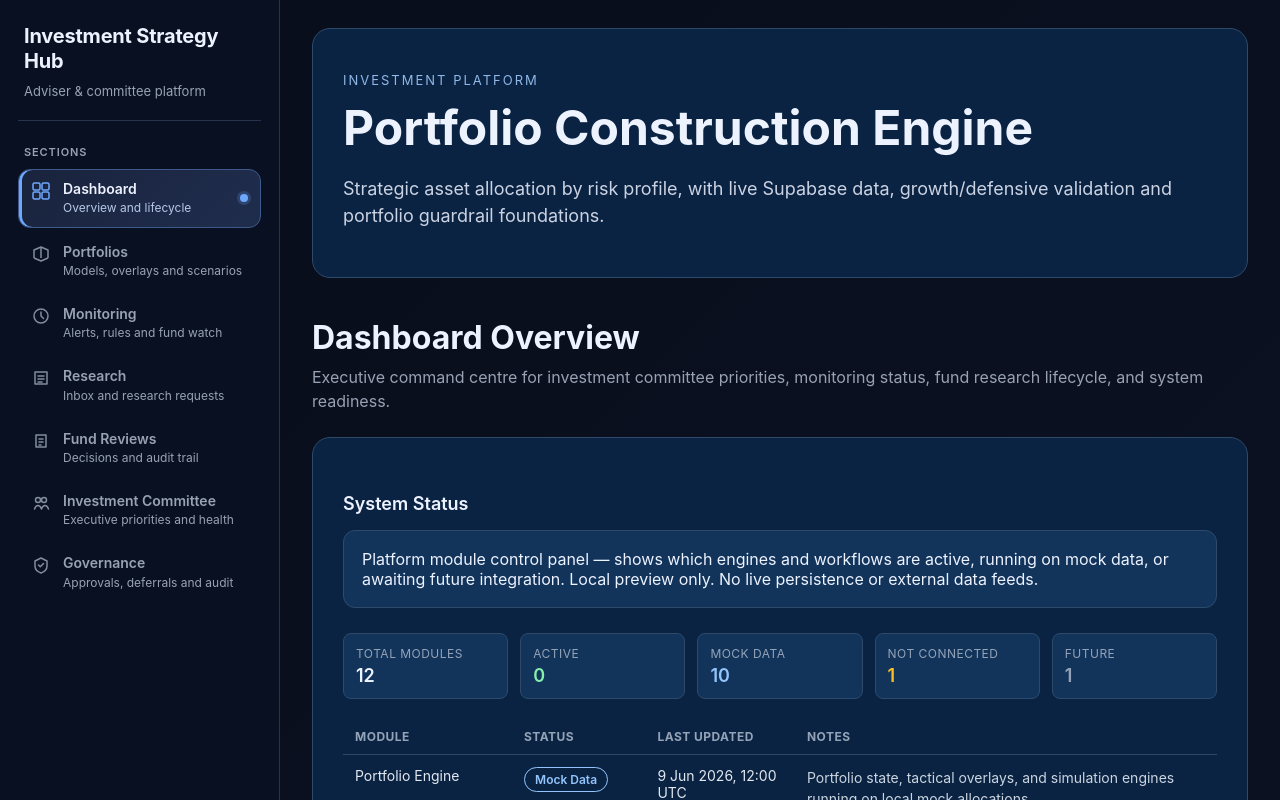
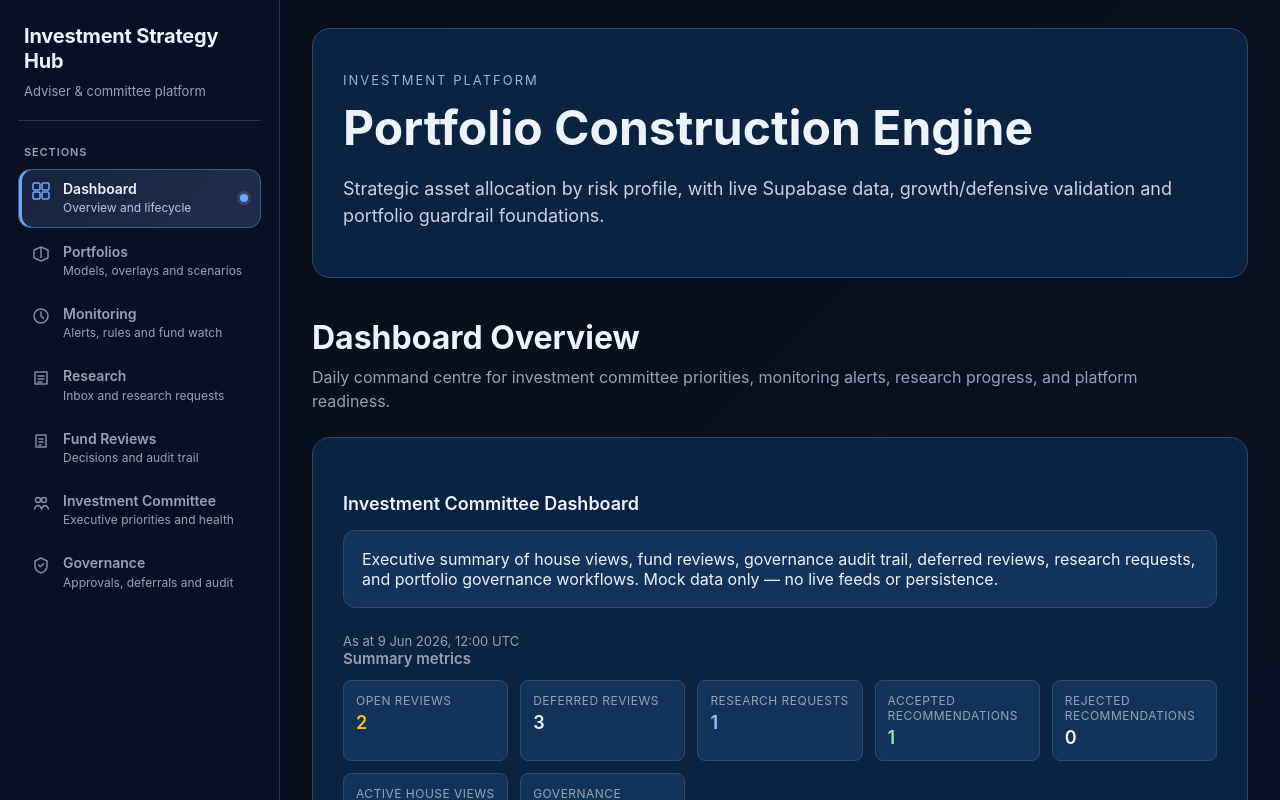
Before and after one commit to 7rg8kbvgb5-web/investment-platform-live, a Next.js app: page / in a window 1280 px wide. Shown: the top 800 px of the page. Built offline with nearby package versions, Linux system fonts and the light colour scheme.

Commit message:
Reorder dashboard for adviser workflow

```diff
--- a/app/page.tsx
+++ b/app/page.tsx
@@ -9,17 +9,18 @@ export default function Home() {
   return (
     <>
       <DashboardHero />
+
       <PageContent
         title="Dashboard Overview"
-        description="Executive command centre for investment committee priorities, monitoring status, fund research lifecycle, and system readiness."
+        description="Daily command centre for investment committee priorities, monitoring alerts, research progress, and platform readiness."
       >
-        <SystemStatusPanel />
-
         <InvestmentCommitteeDashboard />
 
         <MonitoringSummaryPanel />
 
         <FundResearchLifecyclePanel />
+
+        <SystemStatusPanel />
       </PageContent>
     </>
   );
```
